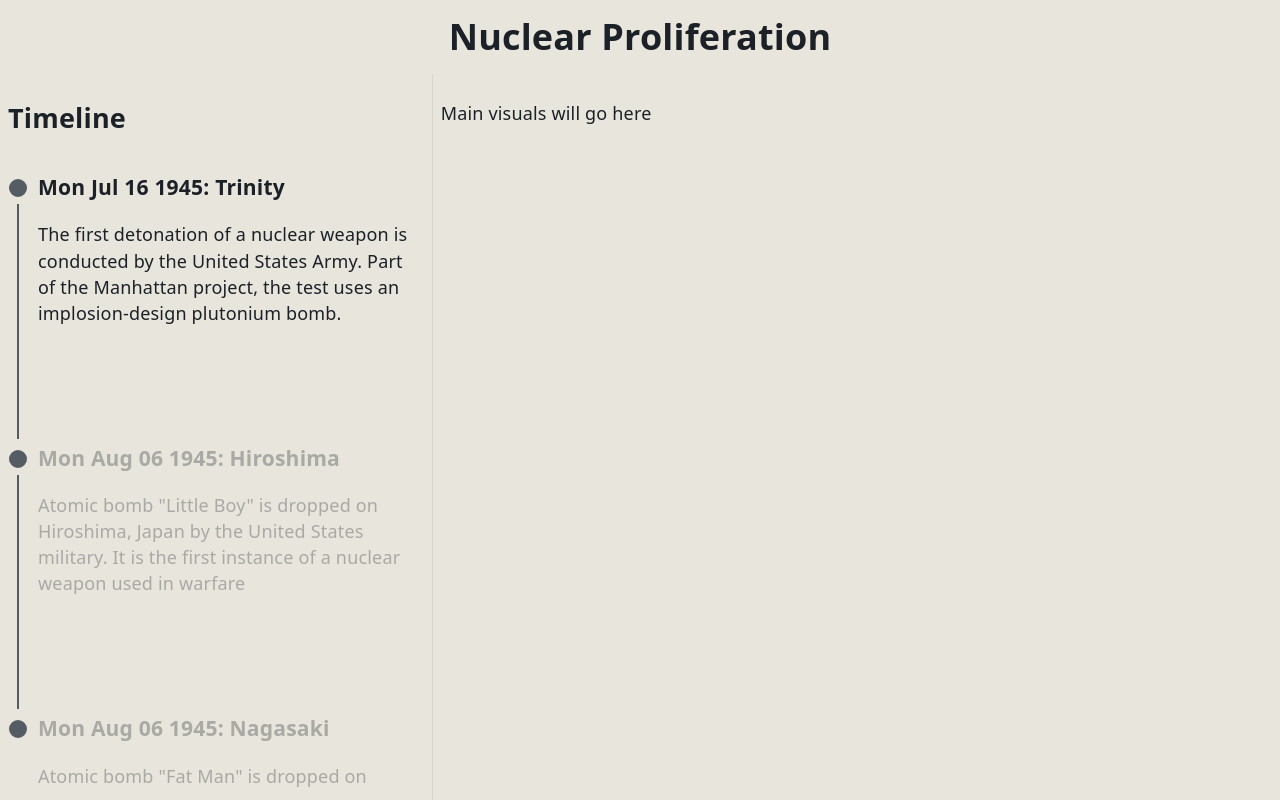
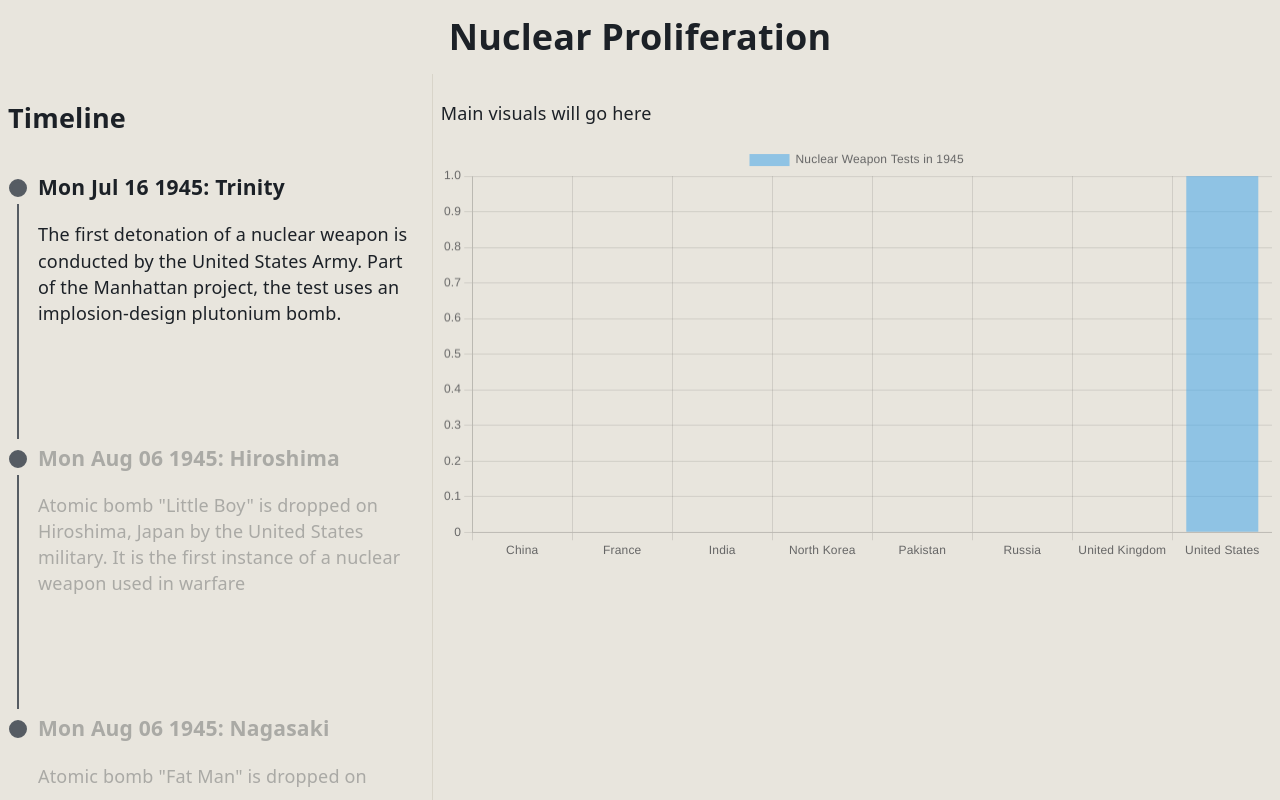
Before and after one commit to mpcarolin/nuclear-timeline, a React (Vite) app: page / in a window 1280 px wide. Built offline with nearby package versions, Linux system fonts and the light colour scheme.

Commit message:
Add first bar chart using chartjs

```diff
--- a/package.json
+++ b/package.json
@@ -10,7 +10,9 @@
     "preview": "vite preview"
   },
   "dependencies": {
+    "chart.js": "^4.5.1",
     "react": "^19.2.8",
+    "react-chartjs-2": "^5.3.1",
     "react-dom": "^19.2.8"
   },
   "devDependencies": {
--- a/src/components/VisualPane/VisualPane.tsx
+++ b/src/components/VisualPane/VisualPane.tsx
@@ -1,11 +1,28 @@
+import { countries, countryCodes, getTestCount, nuclearTests } from "@/data/tests";
+
+import "chart.js/auto"
+import { Bar } from "react-chartjs-2"
+
 export type TVisualPaneProps = {
     className?: string;
 }
 
 export const VisualPane = ({ className }: TVisualPaneProps) => {
+    const currentYear = 1945
     return (
         <div className={className}>
             <p>Main visuals will go here</p>
+            <Bar
+                data={{
+                    labels: countries,
+                    datasets: [
+                        {
+                            label: `Nuclear Weapon Tests in ${currentYear}`,
+                            data: countryCodes.map(code => getTestCount(nuclearTests, code, currentYear))
+                        },
+                    ]
+                }}
+            />
         </div>
     );
 }
--- a/src/data/tests.ts
+++ b/src/data/tests.ts
@@ -1,4 +1,4 @@
-import type { TNuclearTestMap, TTestRow } from "@/types/tests"
+import type { TCountryCode, TNuclearTestMap, TTestRow } from "@/types/tests"
 import nuclearTestsSource from "@sources/tests/nuclear-weapons-tests.json"
 
 const toNuclearTests = (source: TTestRow[]) => {
@@ -8,8 +8,8 @@ const toNuclearTests = (source: TTestRow[]) => {
             [next.code]: {
                 code: next.code,
                 entity: next.entity,
-                years: {
-                    ...acc[next.code]?.years,
+                testsByYear: {
+                    ...acc[next.code]?.testsByYear,
                     [next.year]: next.testCount,
                 }
             }
@@ -21,7 +21,7 @@ const toNuclearTests = (source: TTestRow[]) => {
 export const getTotalTestsByYear = (map: TNuclearTestMap) => {
     return Object.values(map).reduce<Record<number, number>>(
         (acc, next) => {
-            for (const [year, count] of Object.entries(next.years)) {
+            for (const [year, count] of Object.entries(next.testsByYear)) {
                 const yearNum = parseInt(year)
                 if (acc[yearNum] === undefined) {
                     acc[yearNum] = 0
@@ -35,5 +35,11 @@ export const getTotalTestsByYear = (map: TNuclearTestMap) => {
 }
 
 export const nuclearTests = toNuclearTests(nuclearTestsSource);
+export const totalTestsByYear = getTotalTestsByYear(nuclearTests);
+export const countryCodes = Object.keys(nuclearTests);
+export const countries = countryCodes.map(code => nuclearTests[code].entity)
 
-export const totalTestsByYear = getTotalTestsByYear(nuclearTests);
+export const getTestCount = (map: TNuclearTestMap, country: TCountryCode, year: number): number => {
+    const tests = map[country];
+    return tests.testsByYear[year];
+}
--- a/src/types/tests.ts
+++ b/src/types/tests.ts
@@ -19,7 +19,7 @@ export type TCountryCode = string;
 export type TNuclearTests = {
     entity: string;
     code: TCountryCode;
-    years: Record<number, number>
+    testsByYear: Record<number, number>
 };
 
 export type TNuclearTestMap = Record<TCountryCode, TNuclearTests>
```
Also changed, not shown: 1 other file (tests, documents, lock files or other folders).
